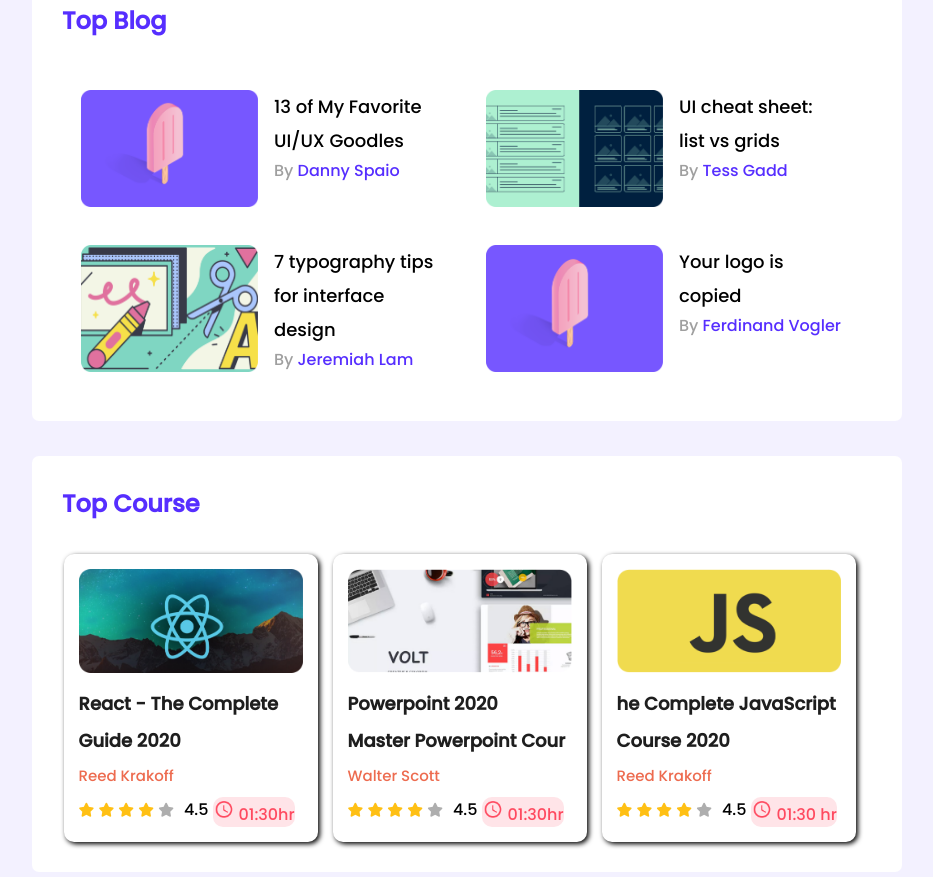
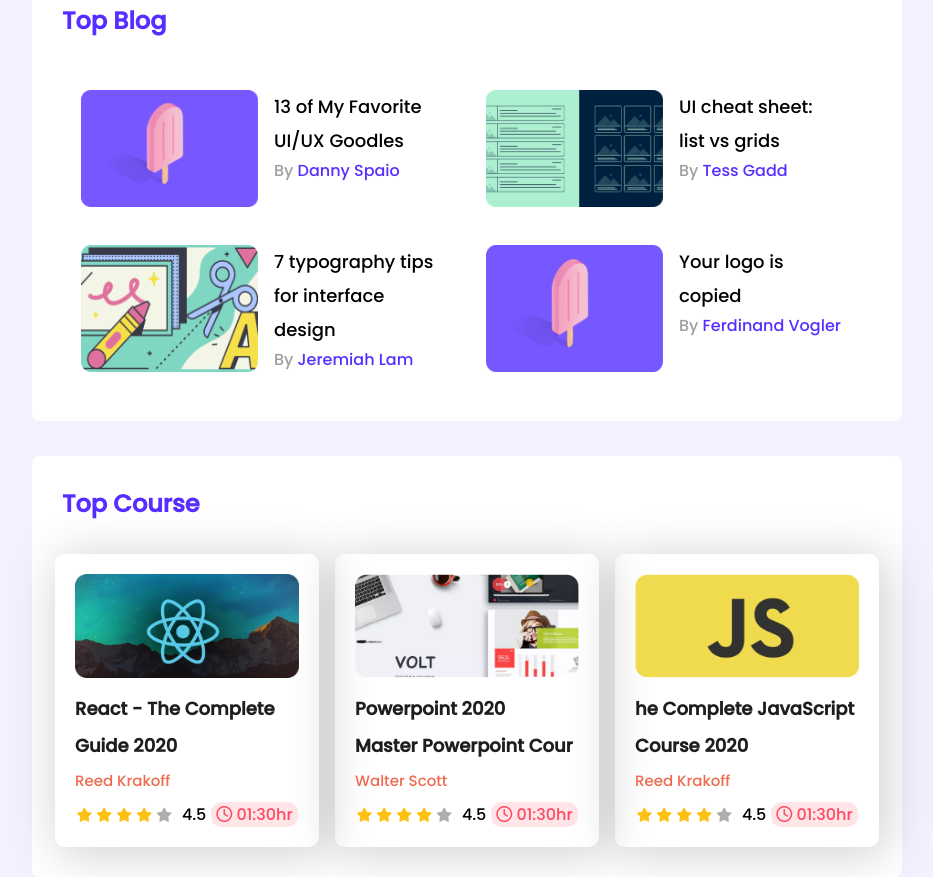
Before and after one commit to Sharif-Miah/leader-board-website, a plain HTML site: page index.html in a window 1280 px wide. Shown: the part 424-1301 px from the top of the page, without its empty margins (173-1106 px from the left). Drawn offline with Linux system fonts and the light colour scheme.

Commit message:
course section some add

```diff
--- a/css/style.css
+++ b/css/style.css
@@ -157,13 +157,16 @@ hr {
     display: flex;
     justify-content: center;
     margin-top: 35px;
+
 }
 
 .course-item {
-    margin-right: 15px;
-    box-shadow: 2px 2px 5px;
+    padding: 20px;
+    margin-left: 8px;
+    margin-right: 8px;
     border-radius: 10px;
-    padding: 15px;
+    box-shadow: 5px 5px 50px 1px rgba(0, 0, 0, 0.2);
+
 }
 
 .d-flex {
@@ -191,13 +194,14 @@ hr {
 
 .course-rating {
     display: flex;
-    /* justify-content: center; */
+    justify-content: center;
 }
 
 .clock {
     background-color: #FFE4E8;
     color: #FF4A60;
     border-radius: 10px;
+    padding: 0 5px;
 
 }
 
--- a/index.html
+++ b/index.html
@@ -125,8 +125,9 @@
                         </div>
                         <div class="rate">4.5</div>
                         <div class="clock">
-                            <img src="./images/icons/clock.png" alt="">
-                            <span>01:30hr</span>
+                            <i class="fa-regular fa-clock"></i>
+                            01:30hr
+                            <!-- <span>01:30hr</span> -->
                         </div>
                     </div>
                 </div>
@@ -147,8 +148,9 @@
                         </div>
                         <div class="rate">4.5</div>
                         <div class="clock">
-                            <img src="./images/icons/clock.png" alt="">
-                            <span>01:30hr</span>
+                            <i class="fa-regular fa-clock"></i>
+                            01:30hr
+                            <!-- <span>01:30hr</span> -->
                         </div>
                     </div>
                 </div>
@@ -169,8 +171,9 @@
                         </div>
                         <div class="rate">4.5</div>
                         <div class="clock">
-                            <img src="./images/icons/clock.png" alt="">
-                            <span class="time">01:30 hr</span>
+                            <i class="fa-regular fa-clock"></i>
+                            01:30hr
+                            <!-- <p class="time">01:30 hr</p> -->
                         </div>
                     </div>
                 </div>
```
